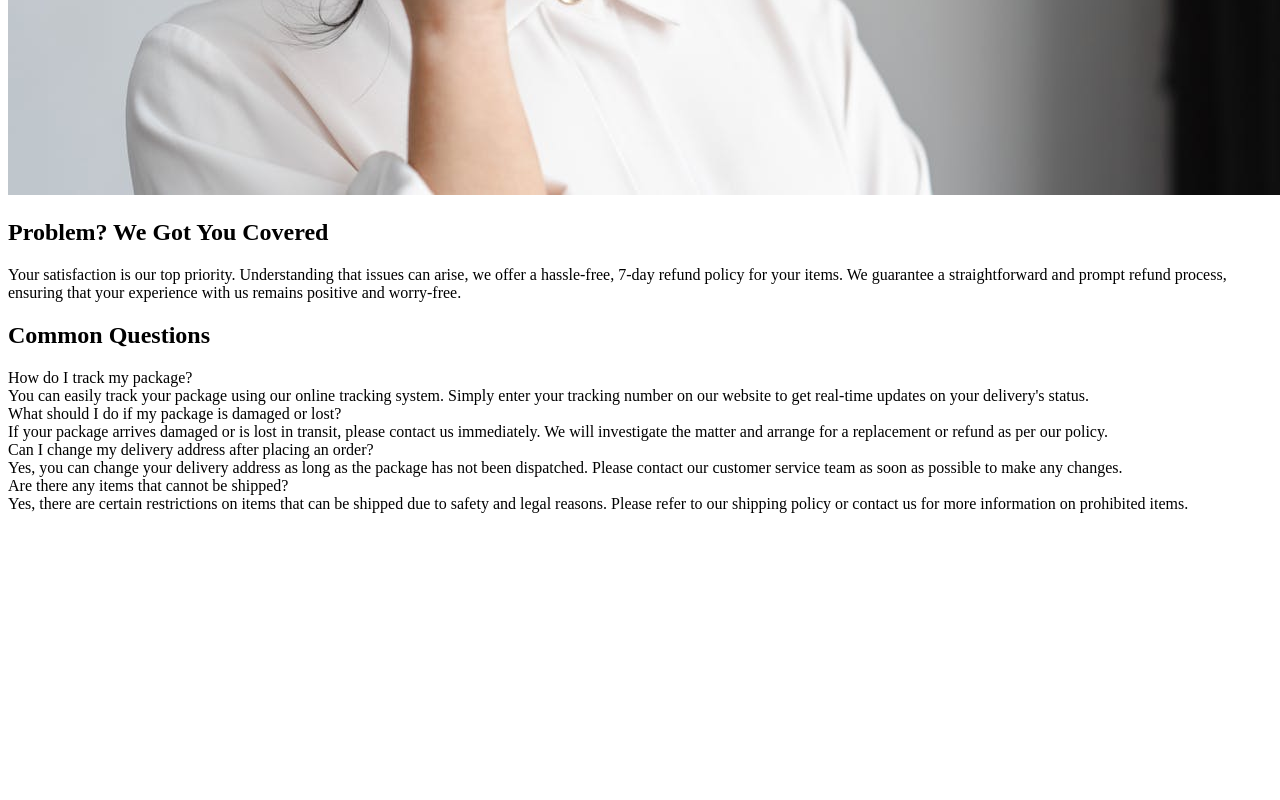
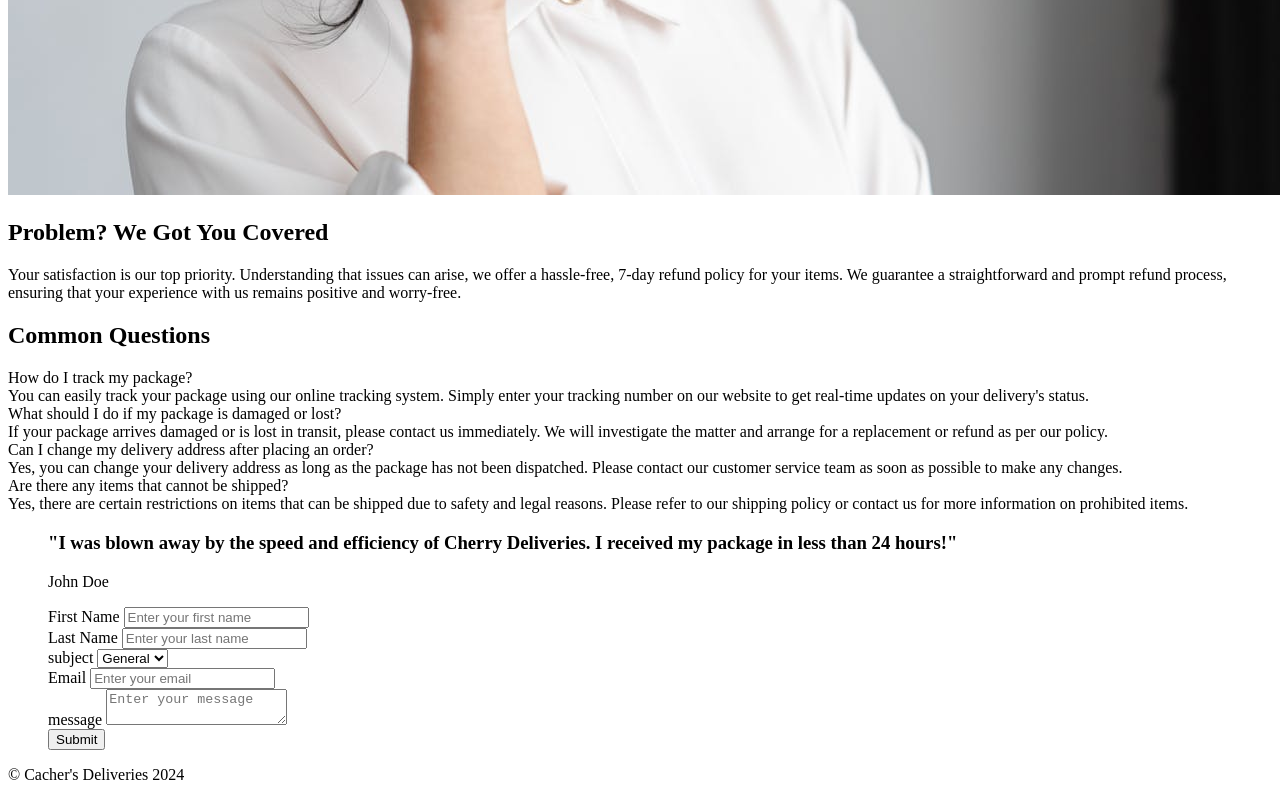
Before and after one commit to Carter133/cswd-cacher, a plain HTML site: page index.html in a window 1280 px wide. Shown: the part 2870-3670 px from the top of the page. Before the commit the page ends 3391 px from the top, so only its background shows below. Drawn offline with Linux system fonts and the light colour scheme.

Commit message:
htmlForms

```diff
--- a/index.html
+++ b/index.html
@@ -61,9 +61,50 @@
             </div>
         </section>
 
-        <section id="contact"></section>
+        <section id="contact">
+            <blockquote>
+                <h3>"I was blown away by the speed and efficiency of Cherry Deliveries. I received my package in less
+                    than 24 hours!"</h3>
+                <p>John Doe</p>
+
+                <form method="POST">
+                    <div class="input-row">
+                        <div class="input-gorup">
+                            <label for="first-name">First Name</label>
+                            <input id="first-name" type="text" placeholder="Enter your first name" required />
+                        </div>
+                        <div class="input-group">
+                            <label for="last-name">Last Name</label>
+                            <input id="last-name" type="text" placeholder="Enter your last name" required />
+                        </div>
+                    </div>
+                    <div class="input-row">
+                        <div class="input-group">
+                            <label for="subject">subject</label>
+                            <select id="subject">
+                                <option value="general" selected>General</option>
+                                <option value="delivery">Delivery</option>
+                                <option value="refund">Refund</option>
+                            </select>
+                        </div>
+                        <div class="input-group">
+                            <label for="email">Email</label>
+                            <input id="email" type="text" placeholder="Enter your email" required />
+                        </div>
+                    </div>
+                    <div class="input-group">
+                        <label for="message">message</label>
+                        <textarea id="message" name="message" placeholder="Enter your message" required></textarea>
+                    </div>
+
+                    <button>Submit</button>
+                </form>
+            </blockquote>
+        </section>
     </main>
-    <footer></footer>
+    <footer>
+        <p>&copy; Cacher's Deliveries 2024</p>
+    </footer>
 </body>
 
 </html>
```
